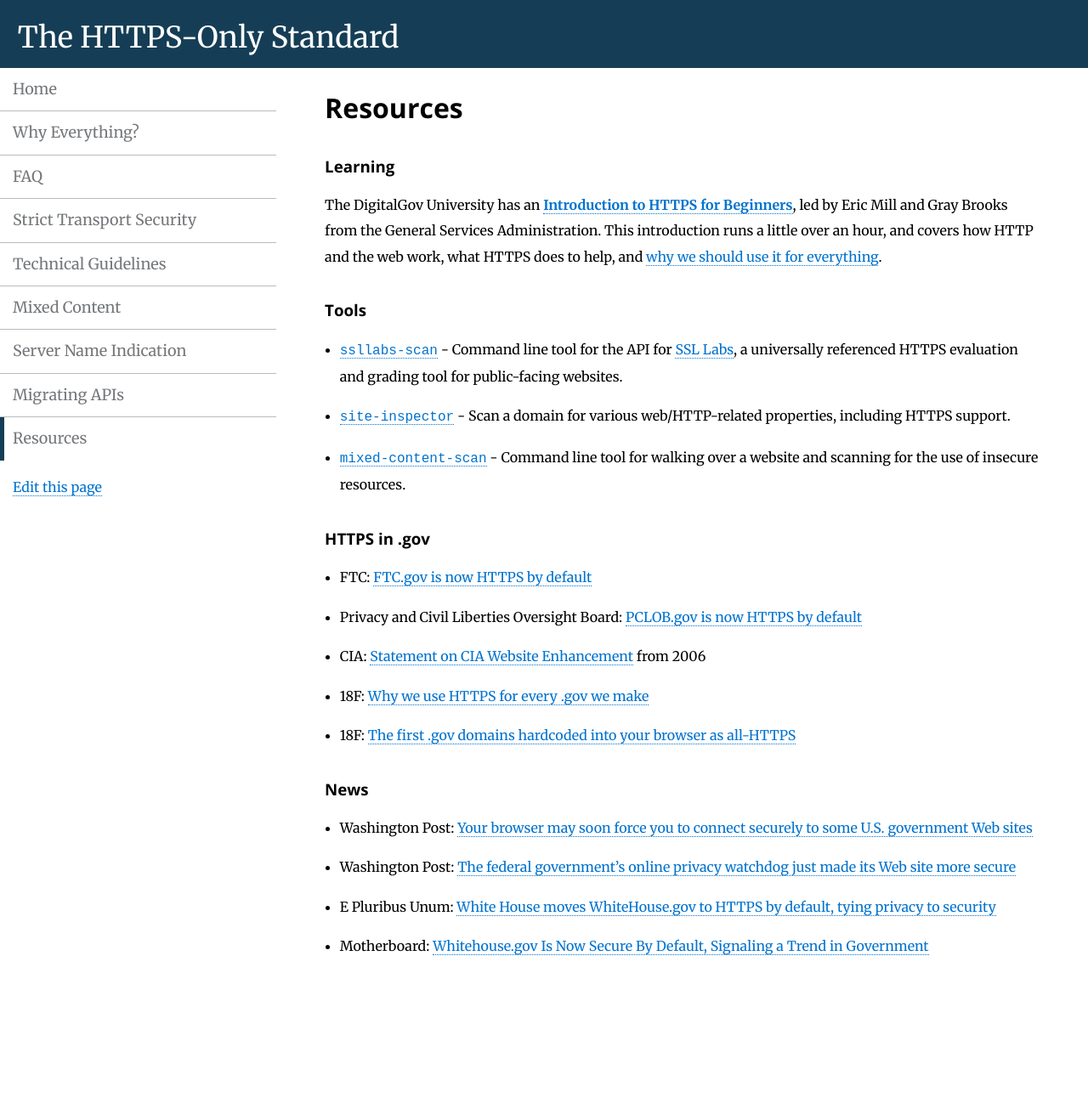
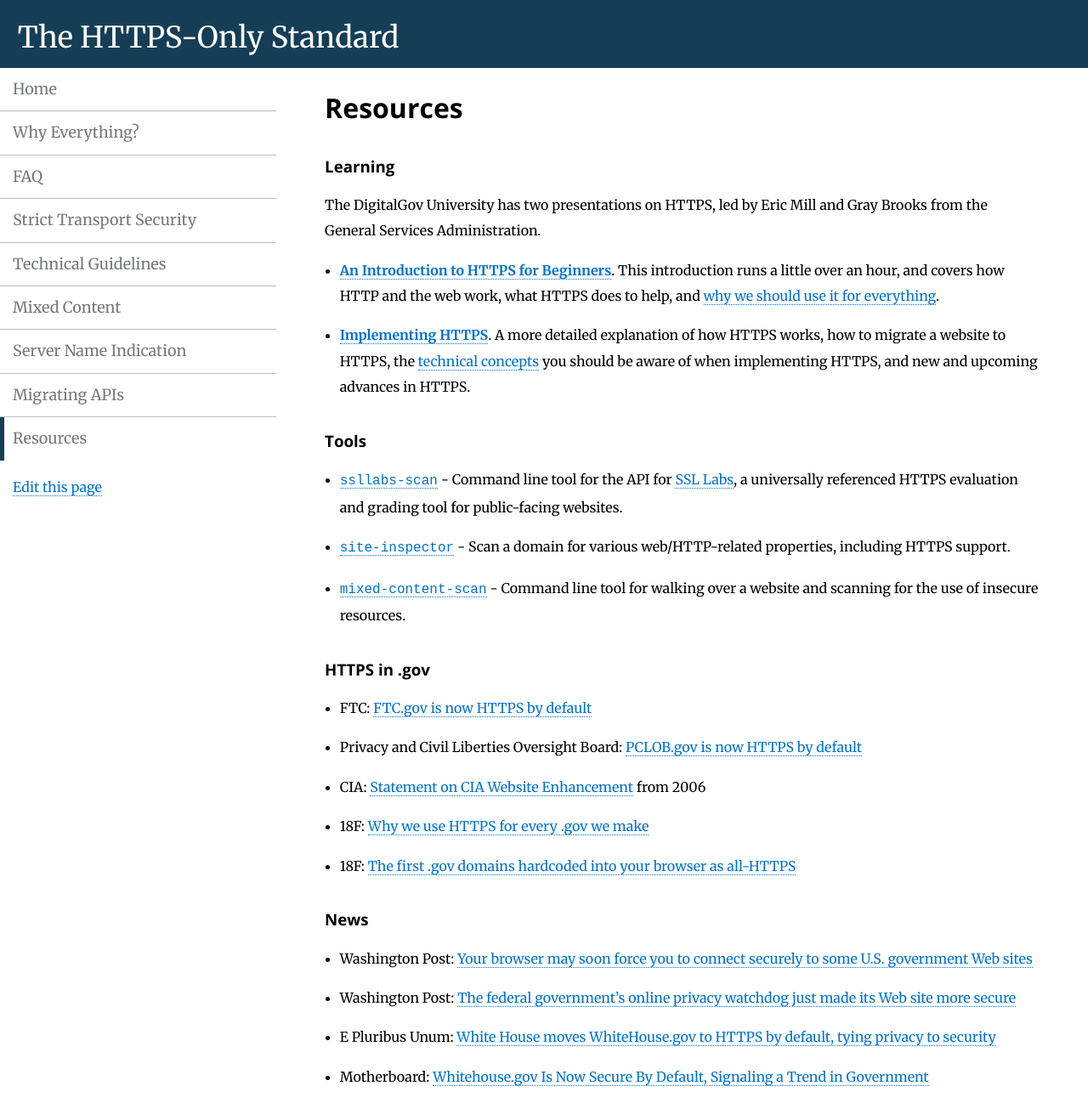
Before and after one commit to GSA/https, a Jekyll site: the page built from pages/resources.md, in a window 1280 px wide and 1298 px high. Shown: the whole window at 85% size. Built offline with Jekyll 4.4.1, drawn with Linux system fonts in a browser that asks for light colours; Markdown is read by kramdown in place of the engine named in the settings.

Commit message:
link to the second webinar video on the resources page

```diff
--- a/pages/resources.md
+++ b/pages/resources.md
@@ -7,7 +7,11 @@ description: "Articles, news, and tools about HTTPS."
 
 ### Learning
 
-The DigitalGov University has an **[Introduction to HTTPS for Beginners](https://www.youtube.com/watch?v=d2GmcPYWm5k)**, led by Eric Mill and Gray Brooks from the General Services Administration. This introduction runs a little over an hour, and covers how HTTP and the web work, what HTTPS does to help, and [why we should use it for everything](/everything/).
+The DigitalGov University has two presentations on HTTPS, led by Eric Mill and Gray Brooks from the General Services Administration.
+
+* **[An Introduction to HTTPS for Beginners](https://www.youtube.com/watch?v=d2GmcPYWm5k)**. This introduction runs a little over an hour, and covers how HTTP and the web work, what HTTPS does to help, and [why we should use it for everything](/everything/).
+
+* **[Implementing HTTPS](https://www.youtube.com/watch?v=rnM2qAfEG-M)**. A more detailed explanation of how HTTPS works, how to migrate a website to HTTPS, the [technical concepts](/technical-guidelines/) you should be aware of when implementing HTTPS, and new and upcoming advances in HTTPS.
 
 ### Tools
 
```
